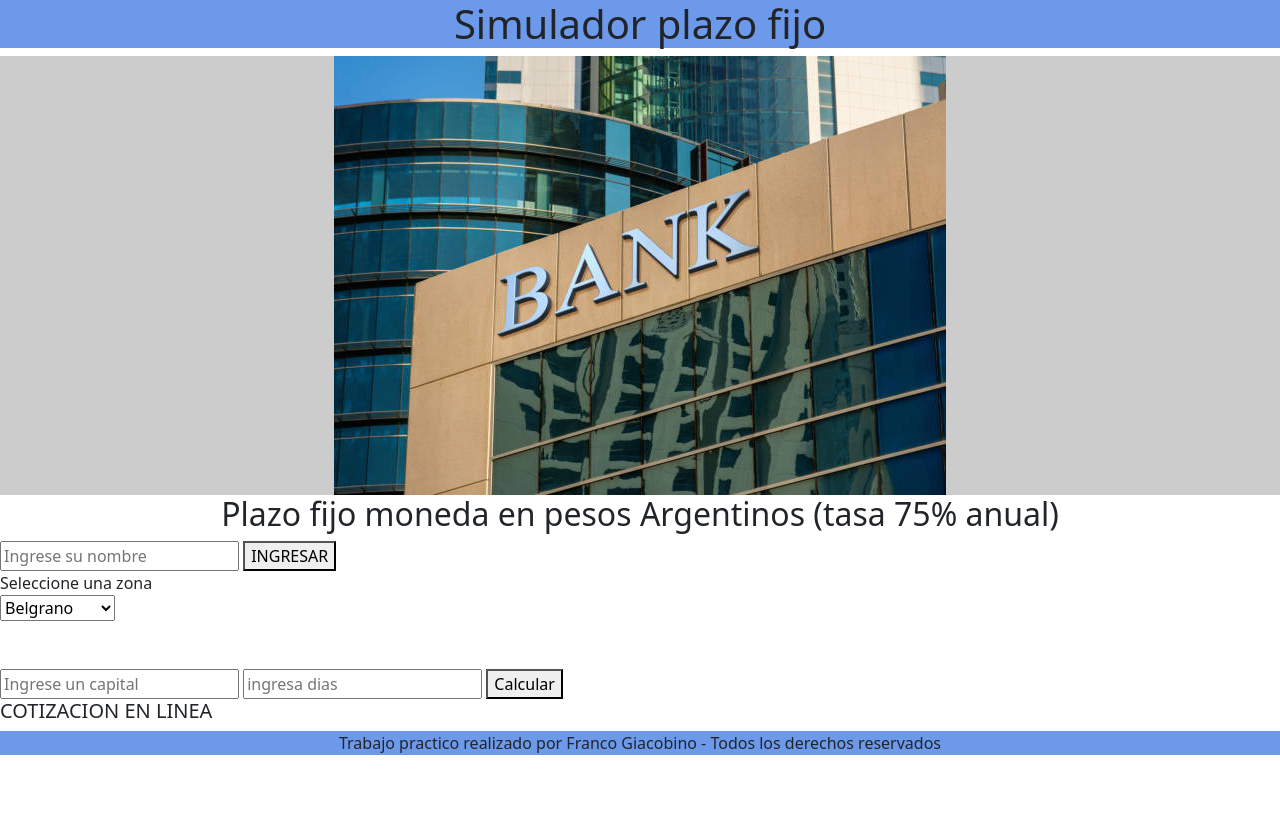
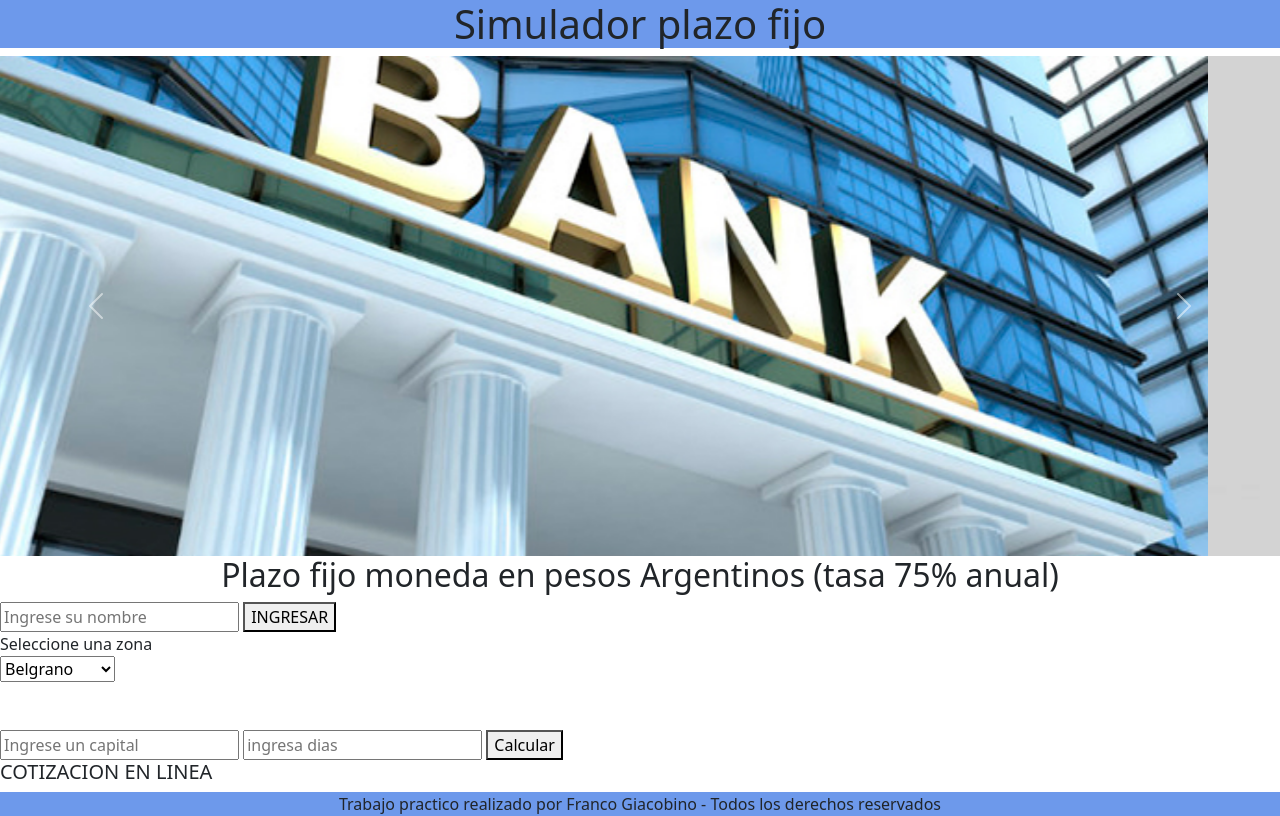
Before and after one commit to francoyaco/finalJs-Giacobino, a plain HTML site: page index.html in a window 1280 px wide. Drawn offline with nearby package versions, Linux system fonts and the light colour scheme; some packages are replaced by stand-ins of ours; no server answers; a script that the page names is missing.

Commit message:
arreglos5

```diff
--- a/index.html
+++ b/index.html
@@ -18,9 +18,27 @@
         <h1 id="bienvenida">Simulador plazo fijo</h1>
 
     </header>
-    <div class="fotoBanco">
-        <img src="./img/foto-banco.jpg" alt="foto banco">
-    </div>
+    <div id="carouselExampleControls" class="carousel slide" data-bs-ride="carousel">
+        <div class="carousel-inner">
+          <div class="carousel-item active">
+            <img src="./img/fotobanco1.jpg" class="d-block w-100 img-fluid imgCarousel" alt="...">
+          </div>
+          <div class="carousel-item">
+            <img src="./img/fotobanco2.jpg" class="d-block w-100 img-fluid imgCarousel" alt="...">
+          </div>
+          <div class="carousel-item">
+            <img src="./img/fotobanco3.jpg" class="d-block w-100 img-fluid imgCarousel" alt="...">
+          </div>
+        </div>
+        <button class="carousel-control-prev" type="button" data-bs-target="#carouselExampleControls" data-bs-slide="prev">
+          <span class="carousel-control-prev-icon" aria-hidden="true"></span>
+          <span class="visually-hidden">Previous</span>
+        </button>
+        <button class="carousel-control-next" type="button" data-bs-target="#carouselExampleControls" data-bs-slide="next">
+          <span class="carousel-control-next-icon" aria-hidden="true"></span>
+          <span class="visually-hidden">Next</span>
+        </button>
+      </div>
     <h2>Plazo fijo moneda en pesos Argentinos (tasa 75% anual)</h2>
 
     <!-- Ingresar nombre -->
--- a/style/style.css
+++ b/style/style.css
@@ -10,6 +10,10 @@
     justify-content: center;
     background-color: #ccc;
 }
+.imgCarousel {
+    max-height: 500px;
+
+    object-fit: cover; }
 h2{
     text-align: center;
 }
```
Also changed, not shown: img/fotobanco1.jpg (added), img/fotobanco2.jpg (added), img/fotobanco3.jpg (added).
